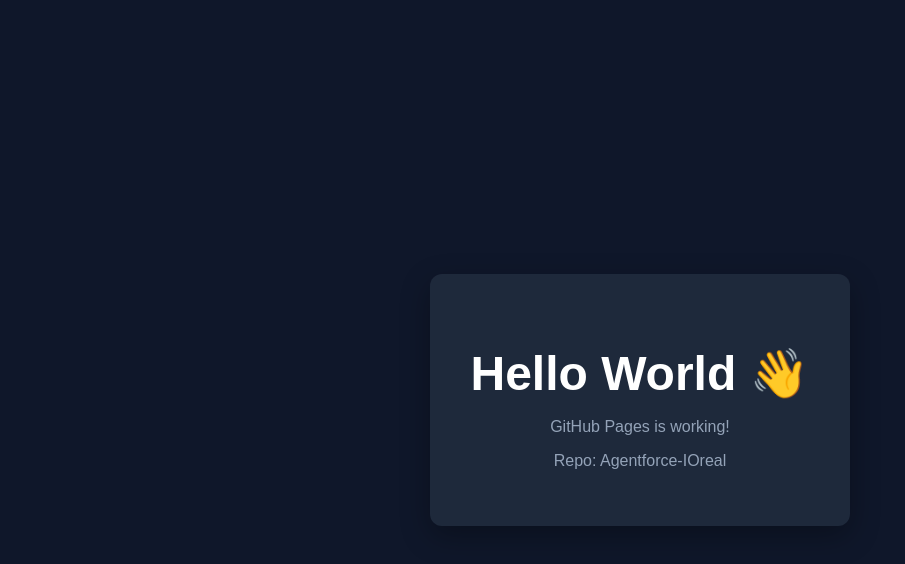
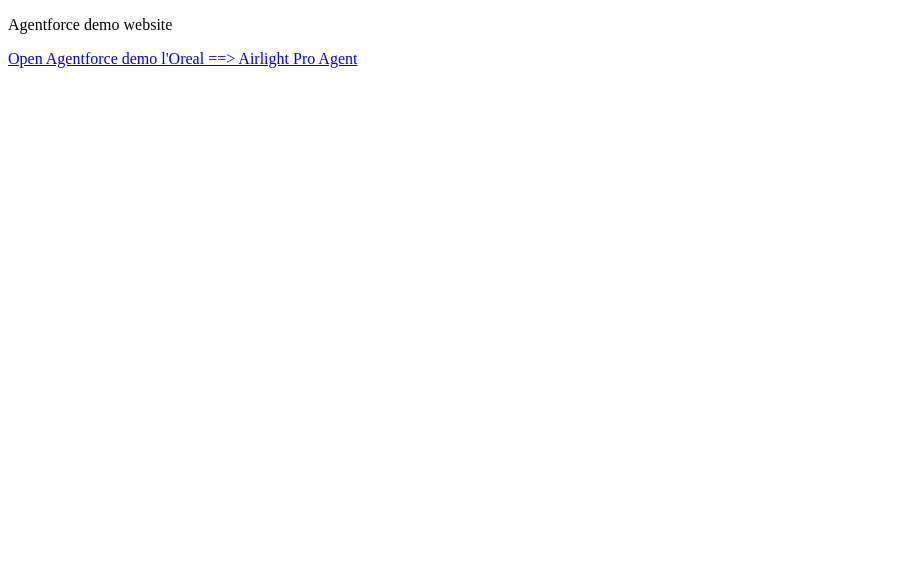
Before and after one commit to mx1322/mep-test, a plain HTML site: page index.html in a window 1280 px wide. Shown: the whole page, without its empty margins (0-905 px from the left). Drawn offline with Linux system fonts and the light colour scheme.

Commit message:
init mep pages

```diff
--- a/index.html
+++ b/index.html
@@ -1,40 +1,10 @@
-<!DOCTYPE html>
+<!doctype html>
 <html lang="en">
-<head>
-  <meta charset="UTF-8">
-  <title>Hello GitHub Pages</title>
-  <style>
-    body {
-      font-family: Arial, sans-serif;
-      background: #0f172a;
-      color: white;
-      display: flex;
-      justify-content: center;
-      align-items: center;
-      height: 100vh;
-      margin: 0;
-    }
-    .box {
-      text-align: center;
-      padding: 40px;
-      border-radius: 12px;
-      background: #1e293b;
-      box-shadow: 0 10px 30px rgba(0,0,0,0.3);
-    }
-    h1 {
-      font-size: 48px;
-      margin-bottom: 10px;
-    }
-    p {
-      color: #94a3b8;
-    }
-  </style>
-</head>
-<body>
-  <div class="box">
-    <h1>Hello World 👋</h1>
-    <p>GitHub Pages is working!</p>
-    <p>Repo: Agentforce-IOreal</p>
-  </div>
-</body>
+  <body>
+    <main>
+      <p>Agentforce demo website</p>
+      <p><a href="./Oreal_agentforce_AirlightPro.html">Open Agentforce demo l'Oreal  ==> Airlight Pro Agent </a></p>
+    </main>
+  </body>
+
 </html>
```
